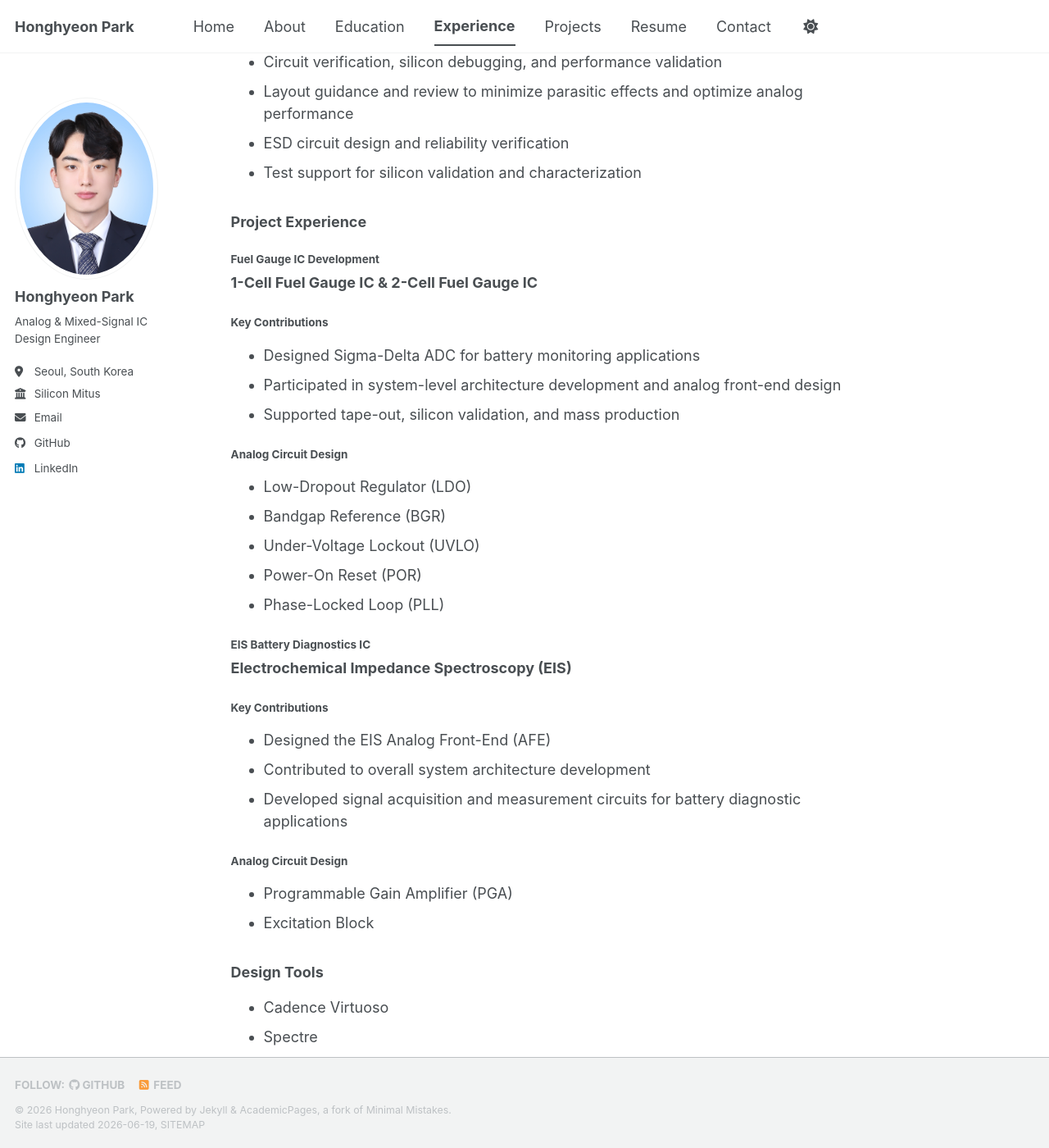
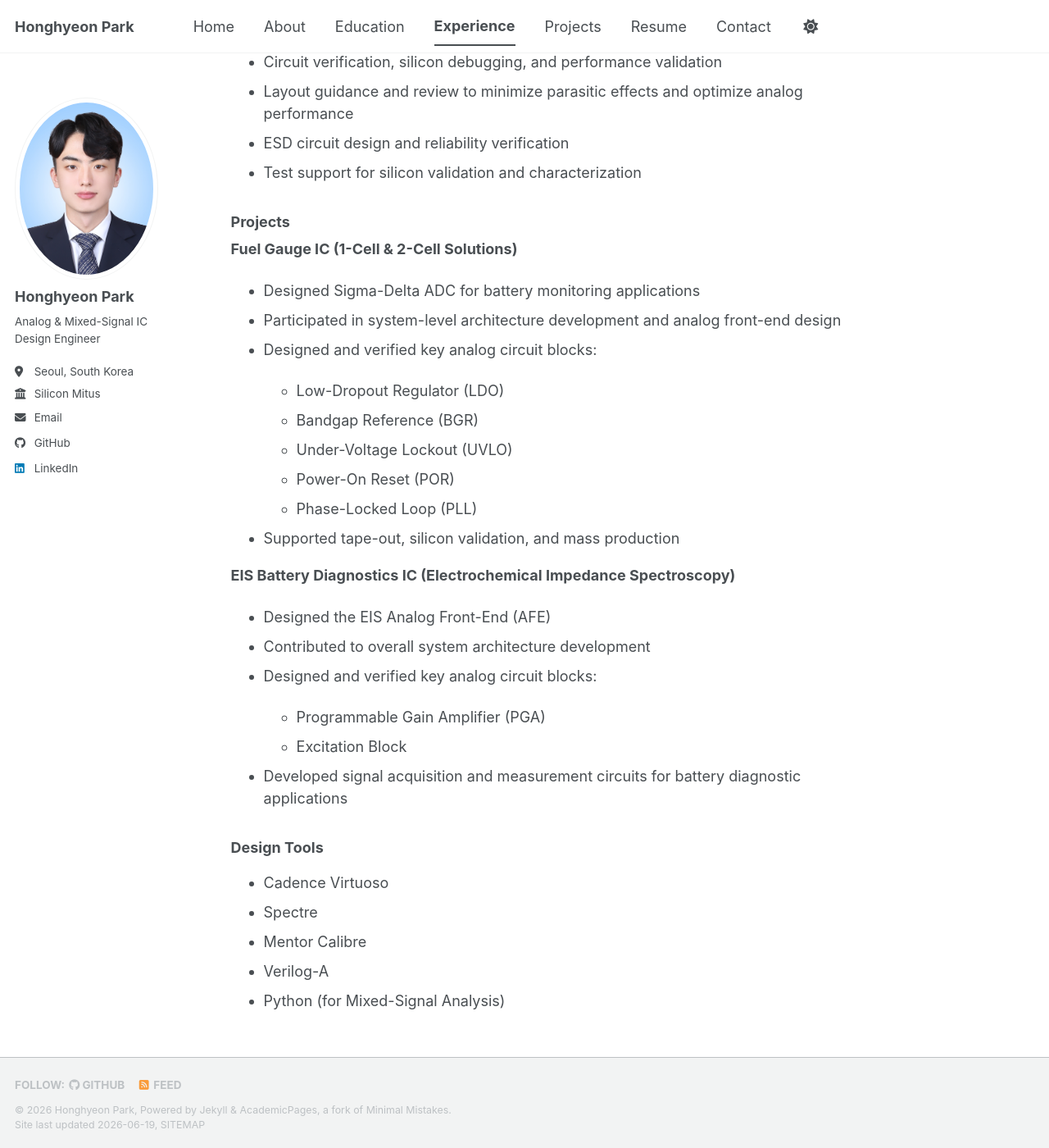
Before and after one commit to PARKHONGHYEON/PARHONGHYEON.github.io, a Jekyll site: the page built from _pages/experience.md, in a window 1280 px wide and 1400 px high, scrolled down 416 px. Shown: the whole window at 82% size. Built offline with Jekyll 4.4.1, drawn with Linux system fonts in a browser that asks for light colours; a script bundle is joined from its source files by our own code; library files that are not in the unit come from our copies.

Commit message:
Update experience.md

```diff
--- a/_pages/experience.md
+++ b/_pages/experience.md
@@ -19,40 +19,30 @@ author_profile: true
 * ESD circuit design and reliability verification
 * Test support for silicon validation and characterization
 
-### Project Experience
+### Projects
 
-#### Fuel Gauge IC Development
-
-**1-Cell Fuel Gauge IC & 2-Cell Fuel Gauge IC**
-
-##### Key Contributions
+**Fuel Gauge IC (1-Cell & 2-Cell Solutions)**
 
 * Designed Sigma-Delta ADC for battery monitoring applications
 * Participated in system-level architecture development and analog front-end design
+* Designed and verified key analog circuit blocks:
+
+  * Low-Dropout Regulator (LDO)
+  * Bandgap Reference (BGR)
+  * Under-Voltage Lockout (UVLO)
+  * Power-On Reset (POR)
+  * Phase-Locked Loop (PLL)
 * Supported tape-out, silicon validation, and mass production
 
-##### Analog Circuit Design
-
-* Low-Dropout Regulator (LDO)
-* Bandgap Reference (BGR)
-* Under-Voltage Lockout (UVLO)
-* Power-On Reset (POR)
-* Phase-Locked Loop (PLL)
-
-#### EIS Battery Diagnostics IC
-
-**Electrochemical Impedance Spectroscopy (EIS)**
-
-##### Key Contributions
+**EIS Battery Diagnostics IC (Electrochemical Impedance Spectroscopy)**
 
 * Designed the EIS Analog Front-End (AFE)
 * Contributed to overall system architecture development
+* Designed and verified key analog circuit blocks:
+
+  * Programmable Gain Amplifier (PGA)
+  * Excitation Block
 * Developed signal acquisition and measurement circuits for battery diagnostic applications
-
-##### Analog Circuit Design
-
-* Programmable Gain Amplifier (PGA)
-* Excitation Block
 
 ### Design Tools
 
```
